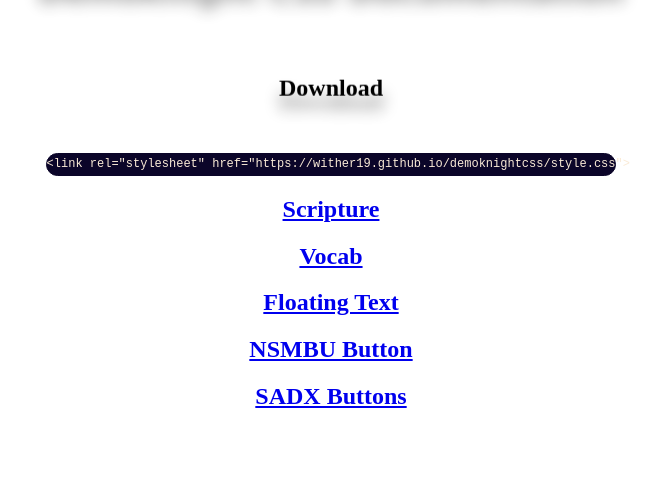
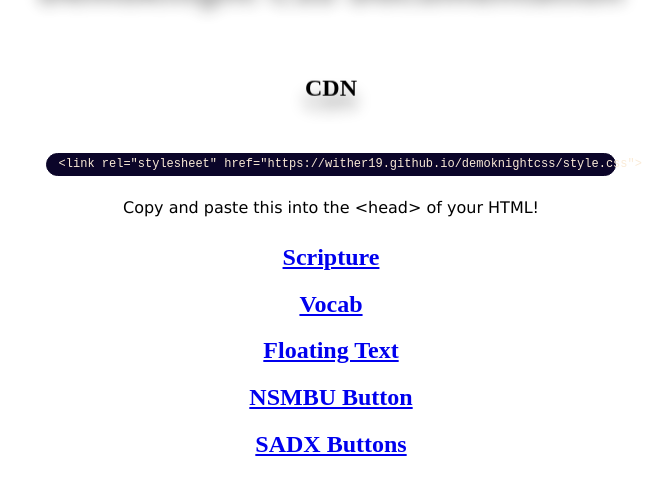
Before and after one commit to Wither19/demoknightcss, a plain HTML site: page index.html in a window 1280 px wide. Shown: the part 67-562 px from the top of the page, without its empty margins (309-980 px from the left). Drawn offline with Linux system fonts and the light colour scheme; a web font is replaced by a local one.

Commit message:
Update index.html

```diff
--- a/index.html
+++ b/index.html
@@ -10,8 +10,9 @@
 <body>
   <float><h1>Demoknight CSS Documentation</h1></float>
   <br><br>
-  <float><h2>Download</h2></float><br>
-  <pre><code>&ltlink rel="stylesheet" href="https://wither19.github.io/demoknightcss/style.css"&gt</code></pre>
+  <float><h2>CDN</h2></float><br>
+  <pre><code style="padding: 12px;">&ltlink rel="stylesheet" href="https://wither19.github.io/demoknightcss/style.css"&gt</code></pre>
+  <p>Copy and paste this into the &lthead&gt of your HTML!</p>
   <h2><a href="https://wither19.github.io/demoknightcss/docs/scripture/">Scripture</a></h2>
   <h2><a href="https://wither19.github.io/demoknightcss/docs/vocab/">Vocab</a></h2>
   <h2><a href="https://wither19.github.io/demoknightcss/docs/float/">Floating Text</a></h2>
```
